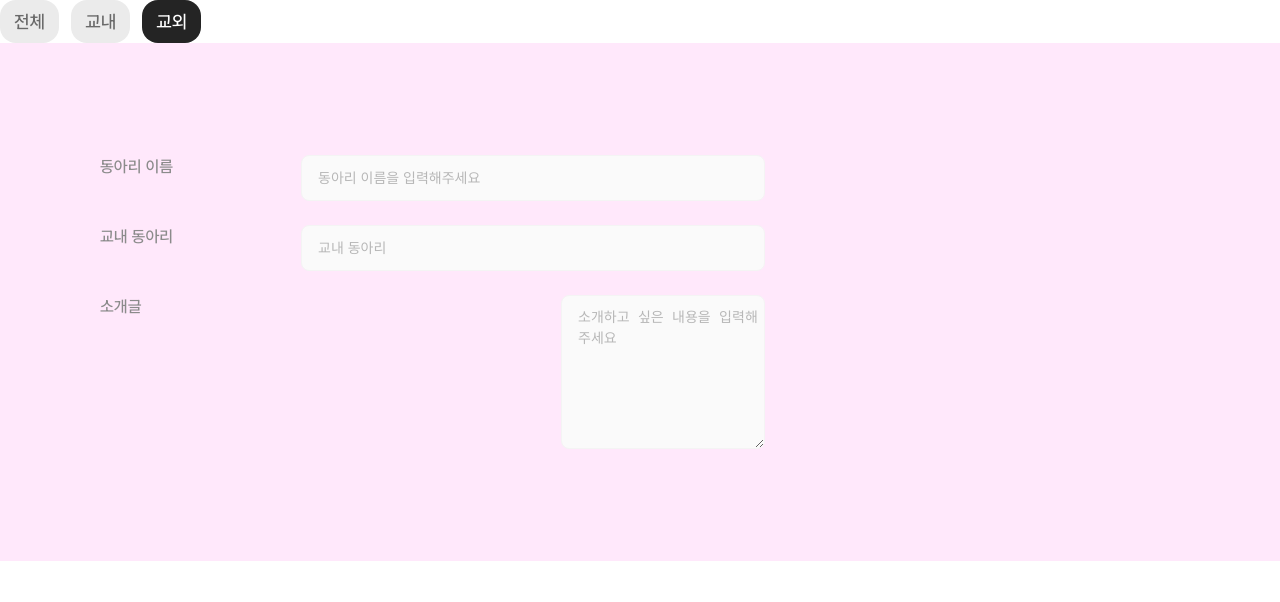
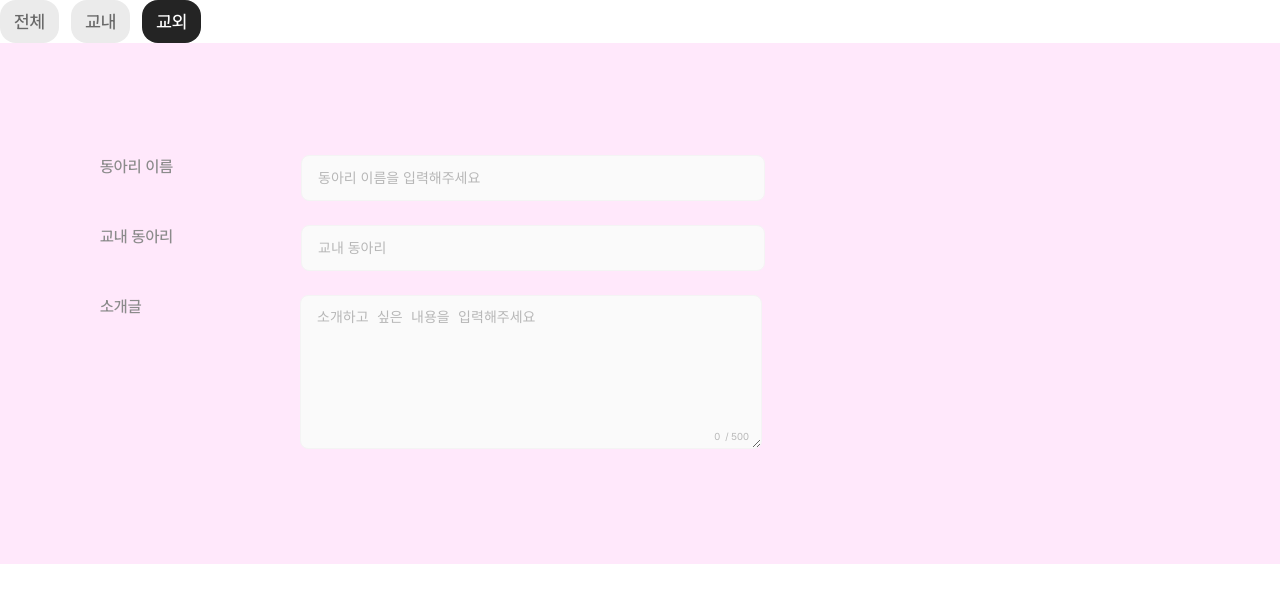
Before and after one commit to dong-ariari/frontend, a React (Vite) app: page /offcampus in a window 1280 px wide. Shown: the top 602 px of the page. Built offline with nearby package versions, Linux system fonts and the light colour scheme.

Commit message:
feat: add text max length

```diff
--- a/src/components/textarea/textarea.jsx
+++ b/src/components/textarea/textarea.jsx
@@ -5,17 +5,26 @@ const Textarea = ({ title, placeholder }) => {
   const [value, setValue] = useState("");
 
   const handleChange = (e) => {
+    console.log("Input value:", e.target.value);
+    if (e.target.value.length <= 500) {
       setValue(e.target.value);
+    }
   };
 
   return (
     <S.TextContainer>
       <S.Title>{title}</S.Title>
+      <S.TextAreaContainer>
         <S.Textarea
           placeholder={placeholder}
           value={value}
           onChange={handleChange}
+          maxLength="500"
         />
+        <S.CharCounter textLength={value.length}>
+          {value.length} &nbsp;<S.Counter>/ 500</S.Counter>
+        </S.CharCounter>
+      </S.TextAreaContainer>
     </S.TextContainer>
   );
 };
--- a/src/components/textarea/textarea.styels.js
+++ b/src/components/textarea/textarea.styels.js
@@ -17,17 +17,20 @@ export const Title = styled.p`
   align-self: flex-start;
 `;
 
+export const TextAreaContainer = styled.div`
+  position: relative;
+  width: 100%;
+`;
+
 export const Textarea = styled.textarea`
   background-color: ${(props) => props.theme.color.grey._0};
   border-color: ${(props) => props.theme.color.grey._100};
   border-width: 0.0625rem;
   border-style: solid;
   border-radius: 0.5rem;
-  padding-left: 1rem;
-  padding-top: 0.75rem;
-  padding-bottom: 0.6875rem;
+  padding: 0.75rem 0rem 0.6875rem 1rem;
   max-width: 27.75rem;
-  min-width: 9rem;
+  min-width: 27.75rem;
   min-height: 8.063rem;
   ${(props) => props.theme.typo.fontSize._7};
   ${(props) => props.theme.typo.fontWeight._500};
@@ -41,3 +44,22 @@ export const Textarea = styled.textarea`
     outline: none;
   }
 `;
+
+export const Counter = styled.p`
+  ${(props) => props.theme.typo.fontSize._9};
+  ${(props) => props.theme.typo.fontWeight._400};
+  color: ${(props) => props.theme.color.grey._400};
+`;
+
+export const CharCounter = styled.p`
+  position: absolute;
+  display: flex;
+  right: 1rem;
+  bottom: 0.5rem;
+  ${(props) => props.theme.typo.fontSize._9};
+  ${(props) => props.theme.typo.fontWeight._400};
+  color: ${(props) =>
+    props.textLength > 499
+      ? props.theme.color.blue._600
+      : props.theme.color.grey._400};
+`;
```
Lines whose indentation alone changed are shown as unchanged.
